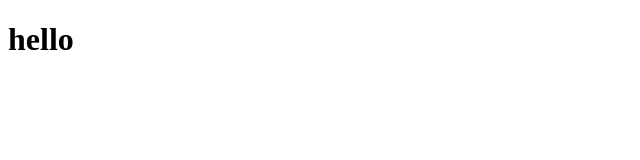
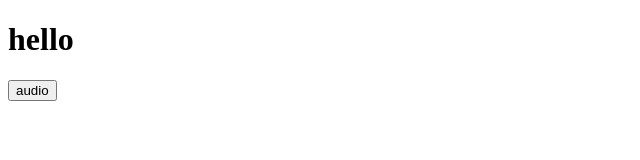
Before and after one commit to w-x-y-z/abc, a plain HTML site: page index.html in a window 1280 px wide. Shown: the whole page, without its empty margins (0-640 px from the left). Drawn offline with Linux system fonts and the light colour scheme.

Commit message:
Agregamos el boton

```diff
--- a/index.html
+++ b/index.html
@@ -7,6 +7,7 @@
 </head>
 <body>
     <h1>hello</h1>
+    <button>audio</button>
 </body>
 <script  src="js/main.js"></script>
 </html>
```
